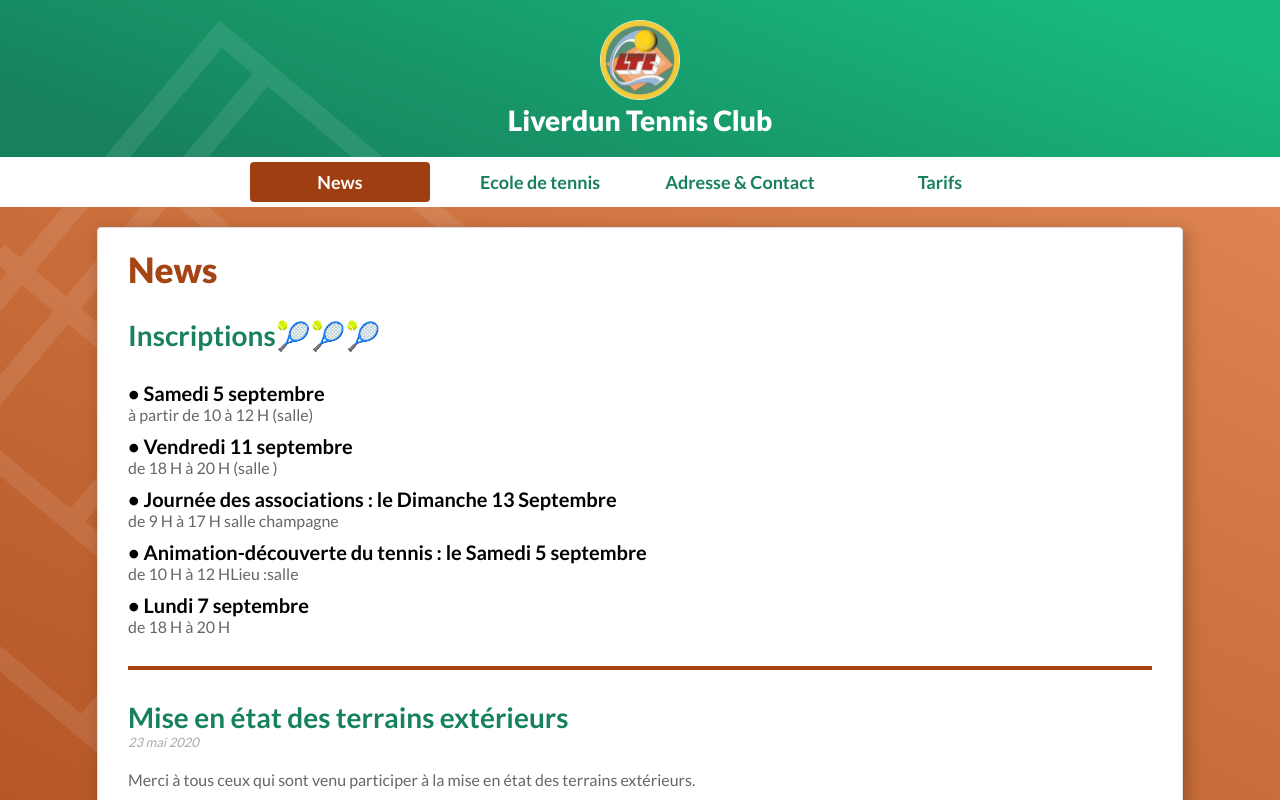
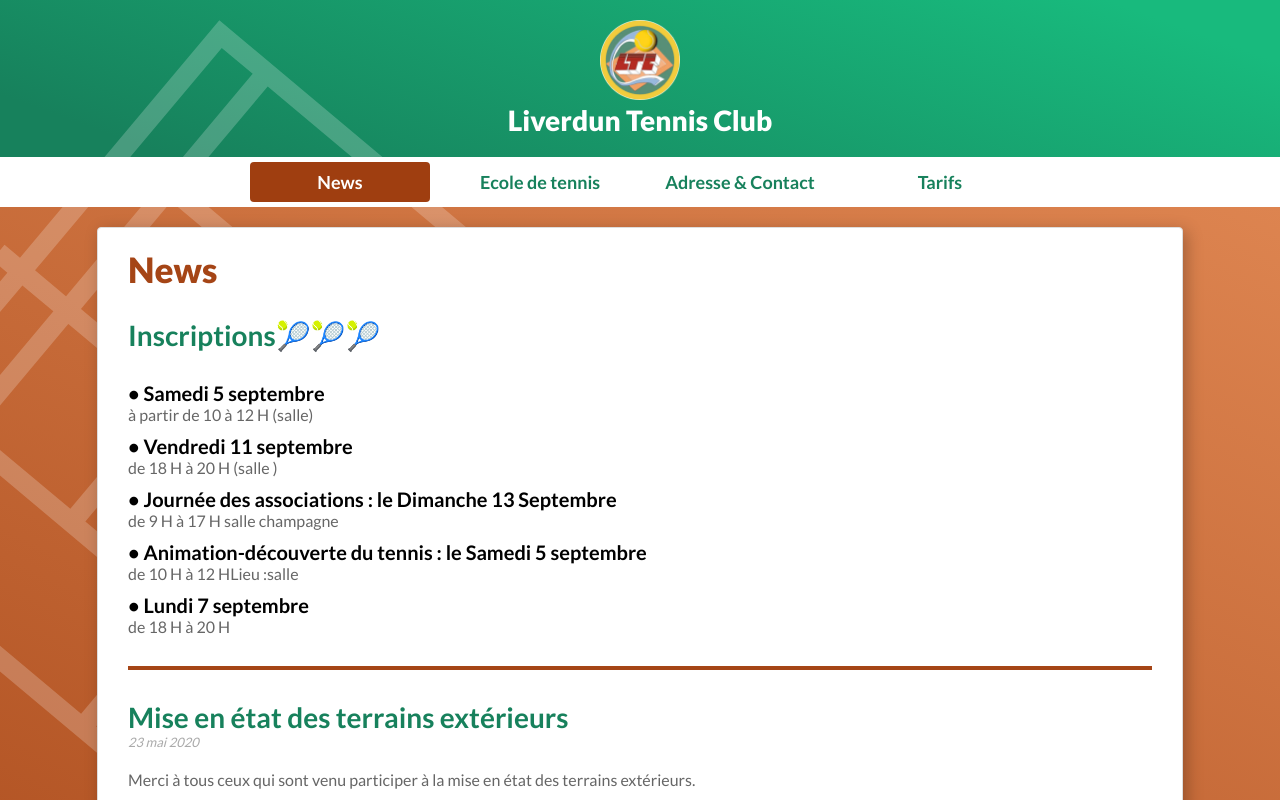
Before and after one commit to NicolasESSE-perso/tennisliverdun, a React (Create React App) app: page / in a window 1280 px wide. Shown: the top 800 px of the page. Built offline with nearby package versions, Linux system fonts and the light colour scheme.

Commit message:
pb opacity

```diff
--- a/src/App.css
+++ b/src/App.css
@@ -12,7 +12,7 @@
   position: absolute;
   top: 20px;
   max-height: 95vh;
-  opacity: 0.3;
+  opacity: 0.7;
   animation: drop 1.5s ease;
 }
 
@@ -90,7 +90,7 @@ a:link {
     transform: translateY(-30px);
   }
   100% {
-    opacity: 1;
+    opacity: 0.7;
     transform: translateY(0px);
   }
 }
```
